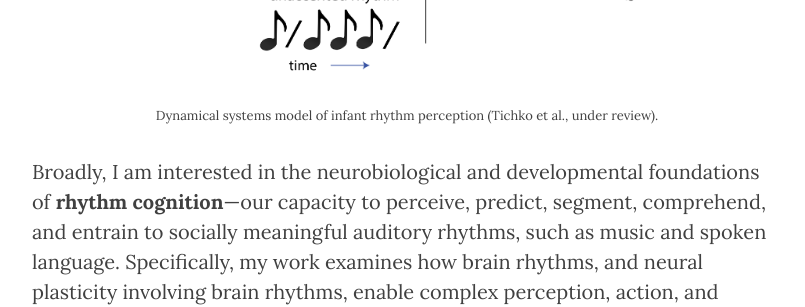
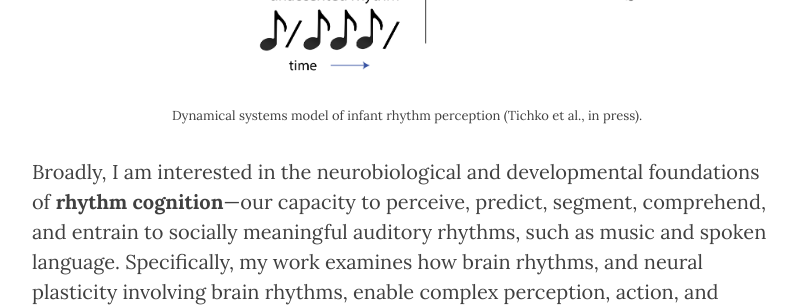
Before and after one commit to ptichko/ptichko.github.io, a Jekyll site: the page built from 3_research.md, in a window 1280 px wide and 900 px high, scrolled down 779 px. Shown: the part 153-460 px from the top of the window, without its empty margins (233-1038 px from the left). Built offline with Jekyll 4.4.1, drawn with Linux system fonts in a browser that asks for light colours; nearby versions of some CDN libraries.

Commit message:
Update 3_research.md

```diff
--- a/3_research.md
+++ b/3_research.md
@@ -10,7 +10,7 @@ header-img: "img/Banner.jpg"
 <center><figure>
         <img src="/img/PhillipsSilver_Network.png" alt="Rhythm Model" width="500" hspace="25" vspace="25" />
         <figcaption>
-                <font size="2">Dynamical systems model of infant rhythm perception (Tichko et al., under review).</font>
+                <font size="2">Dynamical systems model of infant rhythm perception (Tichko et al., in press).</font>
         </figcaption>
 </figure></center>
 
```
